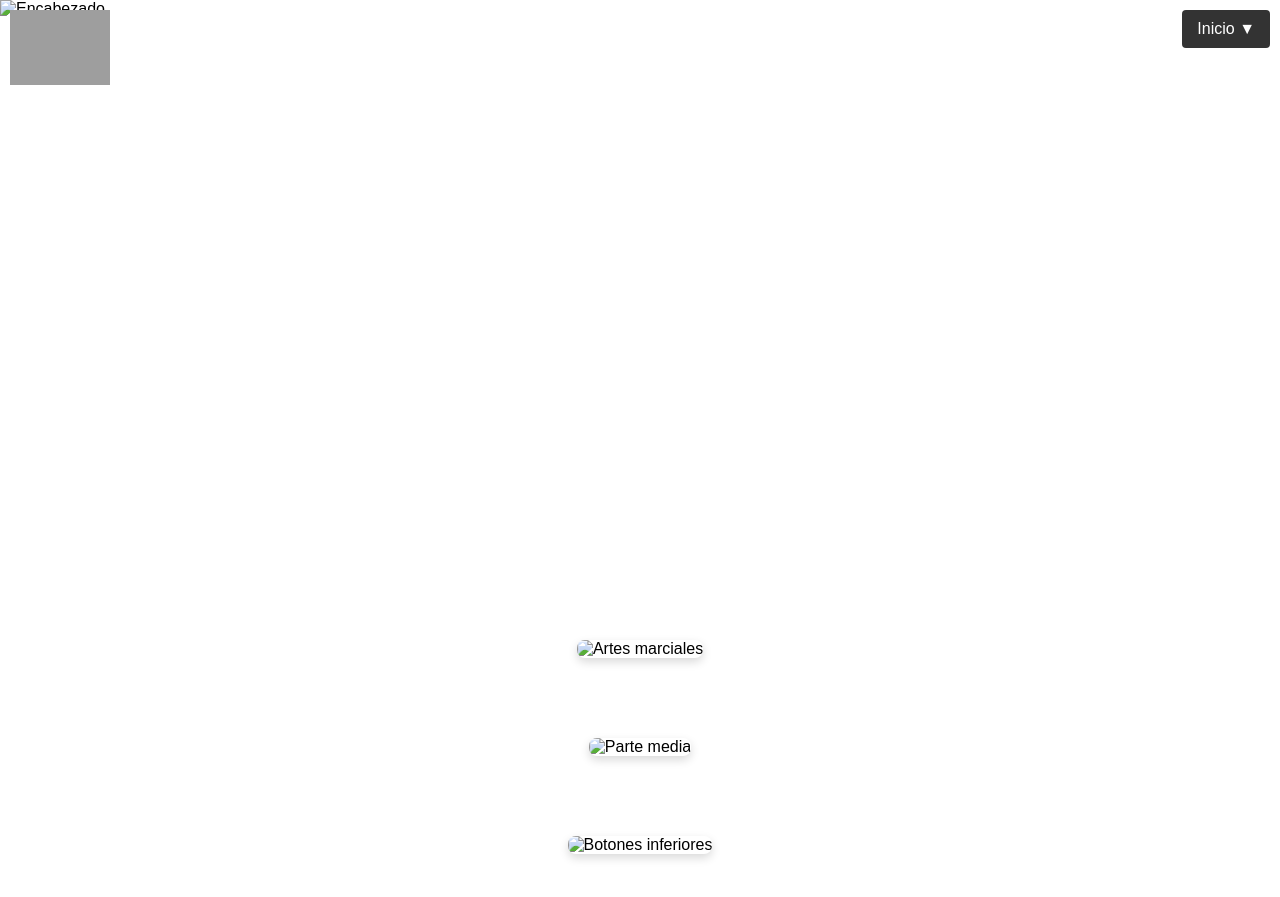
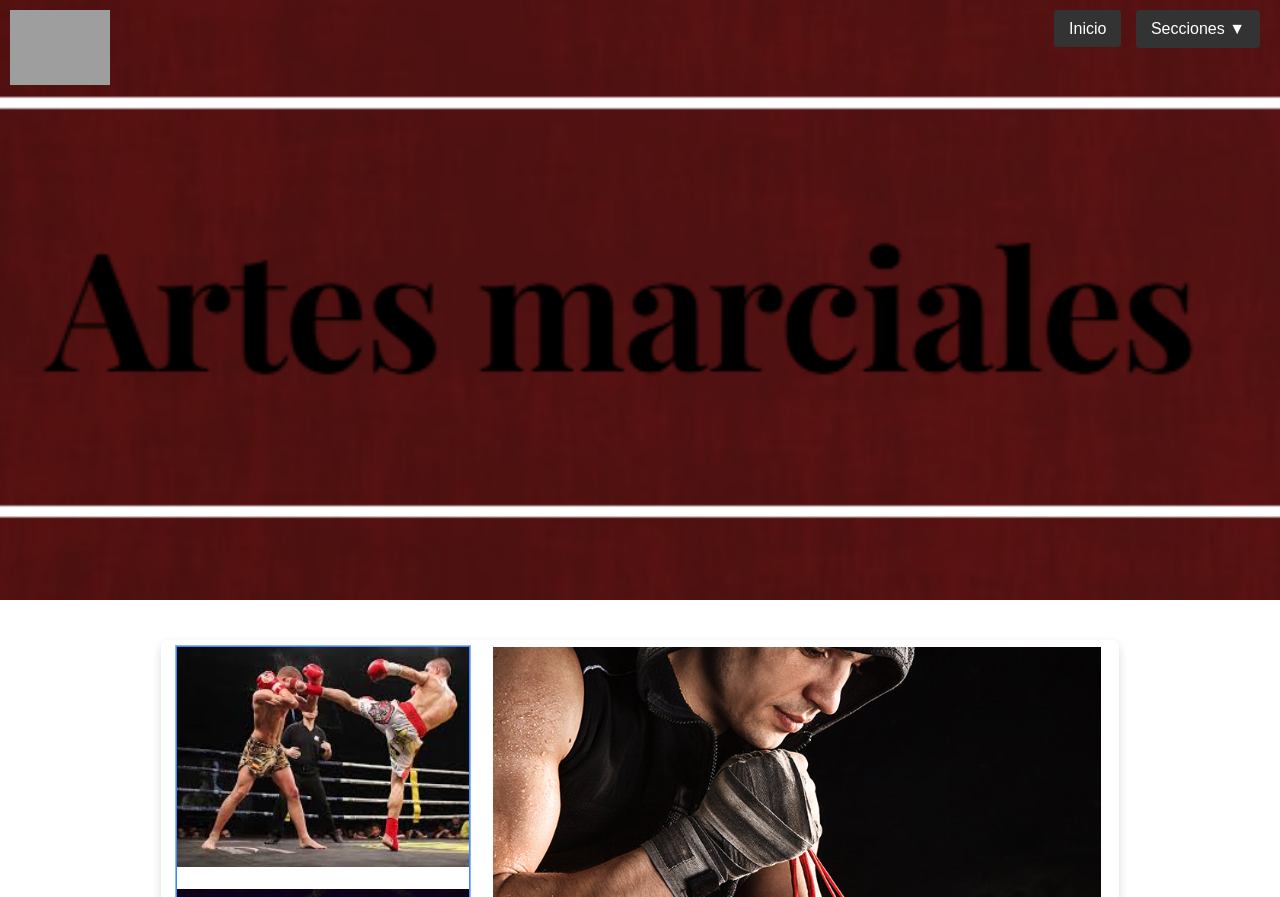
Before and after one commit to LuciaR2008/Web-Lucia-Boxeo, a plain HTML site: page Lucia.html in a window 1280 px wide. Shown: the top 897 px of the page. Drawn offline with Linux system fonts and the light colour scheme; grey boxes are pictures that could not be loaded.

Commit message:
Update Lucia.html

```diff
--- a/Lucia.html
+++ b/Lucia.html
@@ -4,34 +4,25 @@
     <meta charset="UTF-8" />
     <meta name="viewport" content="width=device-width, initial-scale=1" />
     <title>Mi Página de Artes Marciales</title>
-
-    <!-- Favicon -->
-    <link rel="icon" type="image/png" href="logo-favicon.png" />
-
     <style>
         * { box-sizing: border-box; }
-
         html, body {
             margin: 0;
             padding: 0;
             font-family: Arial, sans-serif;
         }
-
-        /* ===== ENCABEZADO ===== */
         header {
             position: relative;
             width: 100%;
             height: 600px;
             overflow: hidden;
         }
-
         header img.bg {
             width: 100%;
             height: 100%;
             object-fit: cover;
             display: block;
         }
-
         header img.logo {
             position: absolute;
             top: 10px;
@@ -40,30 +31,28 @@
             height: auto;
             z-index: 10;
         }
-
-        /* ===== MENÚ DESPLEGABLE A LA DERECHA ===== */
         .menu-superior {
             position: absolute;
             top: 10px;
             right: 10px;
             z-index: 20;
         }
-
-        .dropbtn {
+        .dropbtn, .inicio-link {
             background-color: #333;
             color: #fff;
             padding: 10px 15px;
             font-size: 16px;
             border: none;
-            cursor: pointer;
             border-radius: 4px;
             user-select: none;
+            text-decoration: none;
+            margin-right: 10px;
+            cursor: pointer;
         }
-
-        .dropbtn:hover { background-color: #555; }
-
-        .dropdown { position: relative; display: inline-block; }
-
+        .dropbtn:hover, .inicio-link:hover { background-color: #555; }
+        .dropdown {
+            position: relative; display: inline-block;
+        }
         .dropdown-content {
             display: none;
             position: absolute;
@@ -75,21 +64,15 @@
             box-shadow: 0 8px 16px rgba(0,0,0,0.2);
             z-index: 30;
         }
-
         .dropdown-content a {
             color: #fff;
             padding: 12px 16px;
             text-decoration: none;
             display: block;
         }
-
         .dropdown-content a:hover { background-color: #666; }
-
-        /* Clase para mostrar el menú */
         .show { display: block; }
-
-        /* ===== SECCIONES CON IMÁGENES ===== */
-        .seccion {
+        .section {
             width: 100%;
             padding: 40px 0;
             display: flex;
@@ -97,8 +80,7 @@
             align-items: center;
             background-color: #fff;
         }
-
-        .seccion img {
+        .section img {
             max-width: 90%;
             height: auto;
             display: block;
@@ -107,18 +89,17 @@
         }
     </style>
 </head>
-
 <body>
-
     <!-- ===== ENCABEZADO ===== -->
     <header>
-        <img class="bg" src="file:///C:/Users/Jesus/Desktop/Yo%203/Fotos/Encabezado%201.png" alt="Encabezado">
-        <img class="logo" src="file:///C:/Users/Jesus/Desktop/Yo%203/Fotos/Logo.1%20Pag%20principal.png" alt="Logo">
-
-        <!-- Menú desplegable -->
+        <img class="bg" src="Encabezado1.png" alt="Encabezado">
+        <img class="logo" src="Logo.1 Pag principal.png" alt="Logo">
         <div class="menu-superior">
+            <!-- Enlace directo al inicio con ruta absoluta -->
+            <a href="/Web-Lucia-Boxeo/" class="inicio-link">Inicio</a>
+            <!-- Menú desplegable para las otras secciones -->
             <div class="dropdown">
-                <button onclick="toggleDropdown()" class="dropbtn">Inicio ▼</button>
+                <button onclick="toggleDropdown()" class="dropbtn">Secciones ▼</button>
                 <div id="myDropdown" class="dropdown-content">
                     <a href="boxeo.html">Boxeo</a>
                     <a href="kickboxing.html">Kick Boxing</a>
@@ -127,29 +108,22 @@
             </div>
         </div>
     </header>
-
     <!-- ===== IMAGEN BAJO ENCABEZADO ===== -->
-    <section class="seccion">
-        <img src="file:///C:/Users/Jesus/Desktop/Yo%203/Fotos/Foto%20bajo%20encabezado%20-%20portada.png" alt="Artes marciales">
+    <section class="section">
+        <img src="Fotobajoencabezado-portada.png" alt="Artes marciales">
     </section>
-
-    <!-- ===== IMAGEN PARTE MEDIA ===== -->
-    <section class="seccion">
-        <img src="file:///C:/Users/Jesus/Desktop/Yo%203/Fotos/parte%20media%20pag%20principal.png" alt="Parte media">
+    <!-- ===== OTRA SECCIÓN MEDIA ===== -->
+    <section class="section">
+        <img src="partemediapagprincipal.png" alt="Parte media">
     </section>
-
-    <!-- ===== IMAGEN INFERIOR CON BOTONES ===== -->
-    <section class="seccion">
-        <img src="file:///C:/Users/Jesus/Desktop/Yo%203/Fotos/Botones%20inferiores%20pag%20principal.png" alt="Botones inferiores">
+    <!-- ===== SECCIÓN CON BOTONES ===== -->
+    <section class="section">
+        <img src="Botonesinferiorespagprincipal.png" alt="Botones inferiores">
     </section>
-
 <script>
-    // Mostrar/ocultar menú desplegable al hacer clic en botón
     function toggleDropdown() {
         document.getElementById("myDropdown").classList.toggle("show");
     }
-
-    // Cerrar el menú si se hace clic fuera de él
     window.onclick = function(event) {
         if (!event.target.matches('.dropbtn')) {
             var dropdowns = document.getElementsByClassName("dropdown-content");
@@ -162,6 +136,5 @@
         }
     }
 </script>
-
 </body>
 </html>
```
Lines whose indentation alone changed are shown as unchanged.
